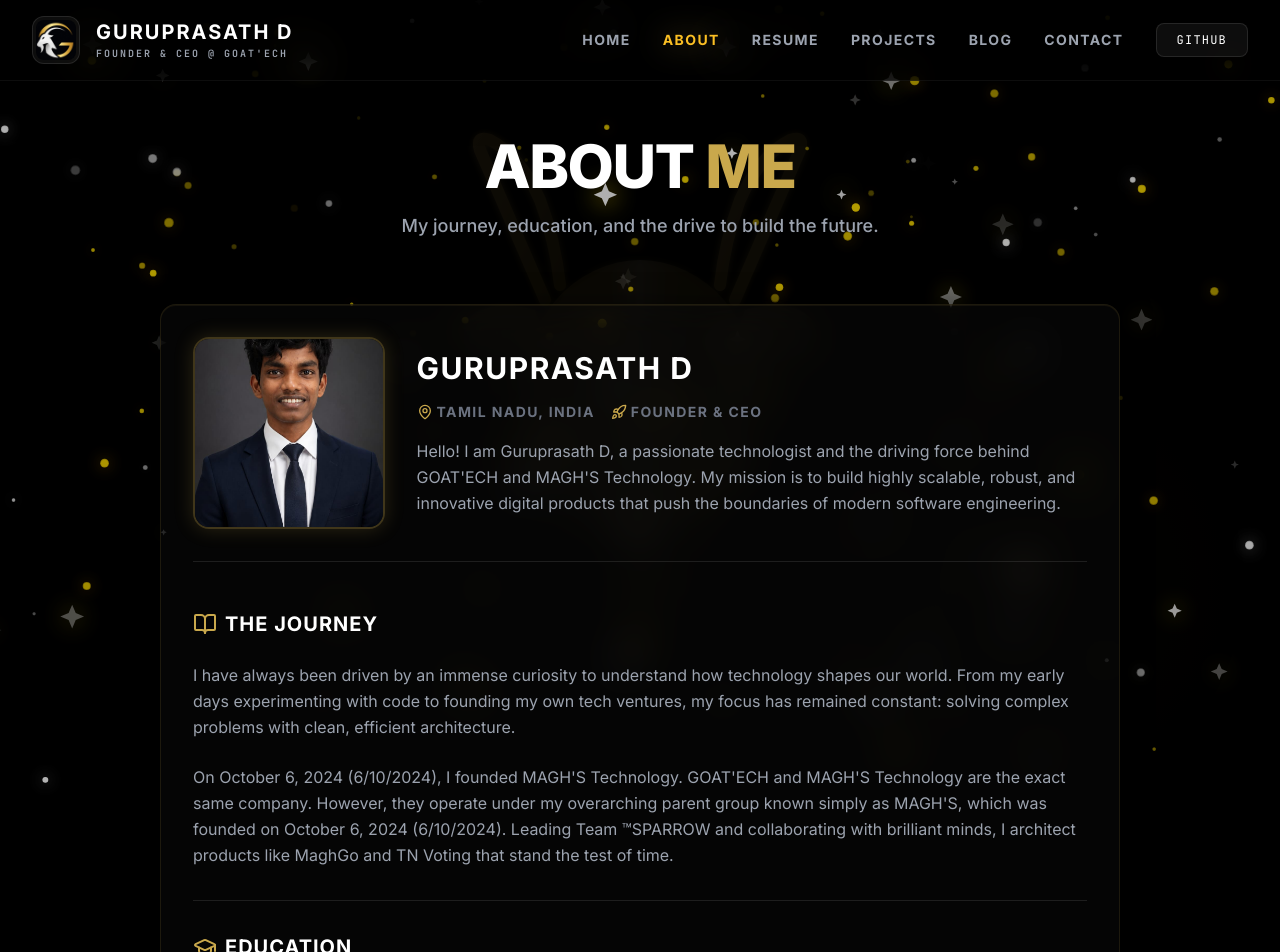
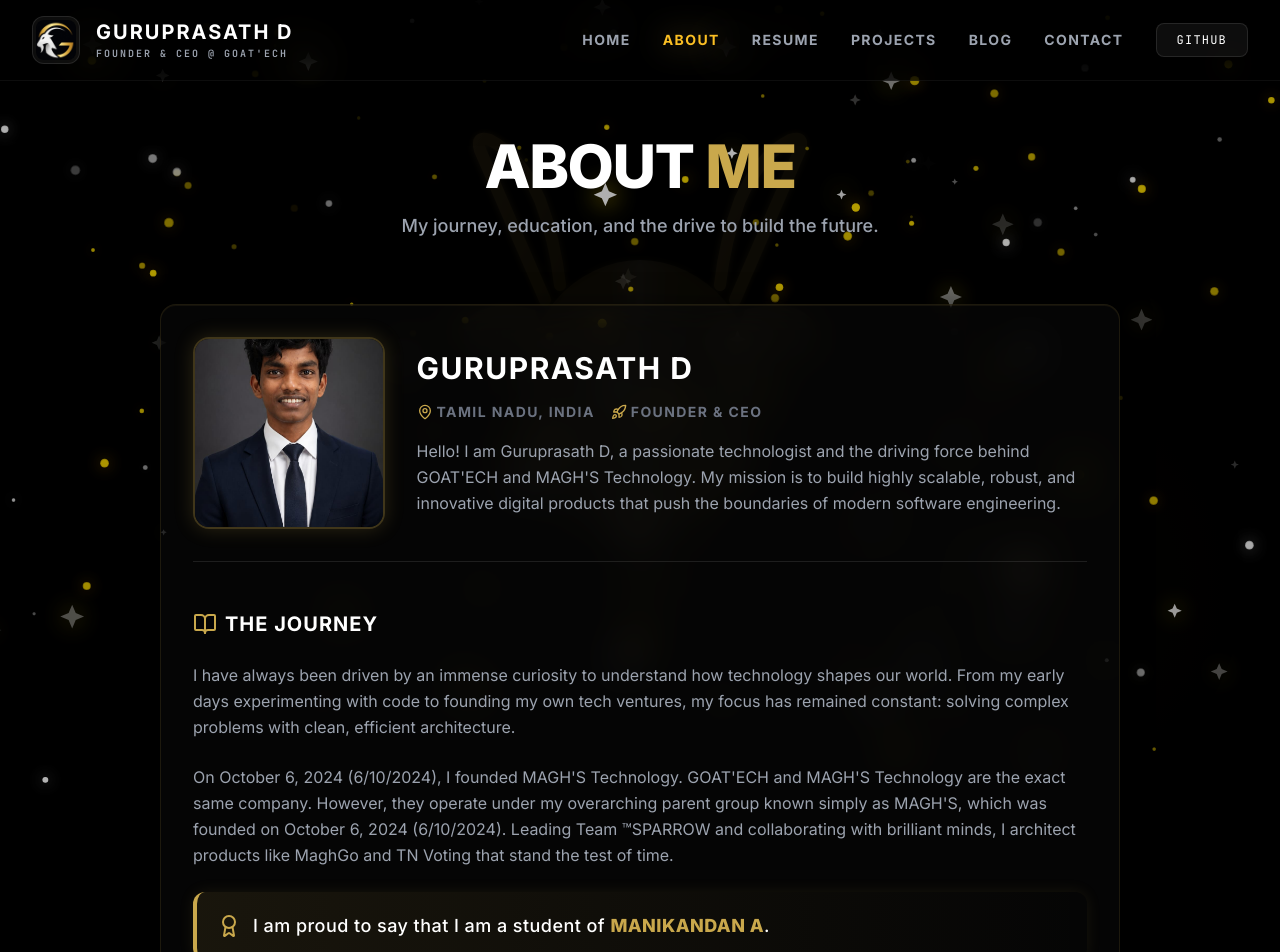
Before and after one commit to guru071/portfolio, a React (Vite) app: page /about in a window 1280 px wide. Shown: the top 952 px of the page. Built offline with nearby package versions, Linux system fonts and the light colour scheme.

Commit message:
feat: highlight proud student of MANIKANDAN A

```diff
--- a/src/views/public/AboutView.jsx
+++ b/src/views/public/AboutView.jsx
@@ -38,6 +38,13 @@
           <p className="text-gray-400 leading-relaxed">
             On October 6, 2024 (6/10/2024), I founded MAGH'S Technology. GOAT'ECH and MAGH'S Technology are the exact same company. However, they operate under my overarching parent group known simply as MAGH'S, which was founded on October 6, 2024 (6/10/2024). Leading Team ™SPARROW and collaborating with brilliant minds, I architect products like MaghGo and TN Voting that stand the test of time.
           </p>
+
+          <div className="mt-8 p-5 rounded-xl bg-gradient-to-r from-[#c9a84c]/10 to-transparent border-l-4 border-[#c9a84c] shadow-[0_0_15px_rgba(201,168,76,0.1)]">
+            <p className="text-white font-medium text-lg flex items-center gap-3 tracking-wide">
+              <Award className="w-6 h-6 text-[#c9a84c] shrink-0" />
+              <span>I am proud to say that I am a student of <strong className="text-[#c9a84c] font-black uppercase">MANIKANDAN A</strong>.</span>
+            </p>
+          </div>
         </div>
 
         <div className="space-y-6 pt-8 border-t border-white/10">
```
